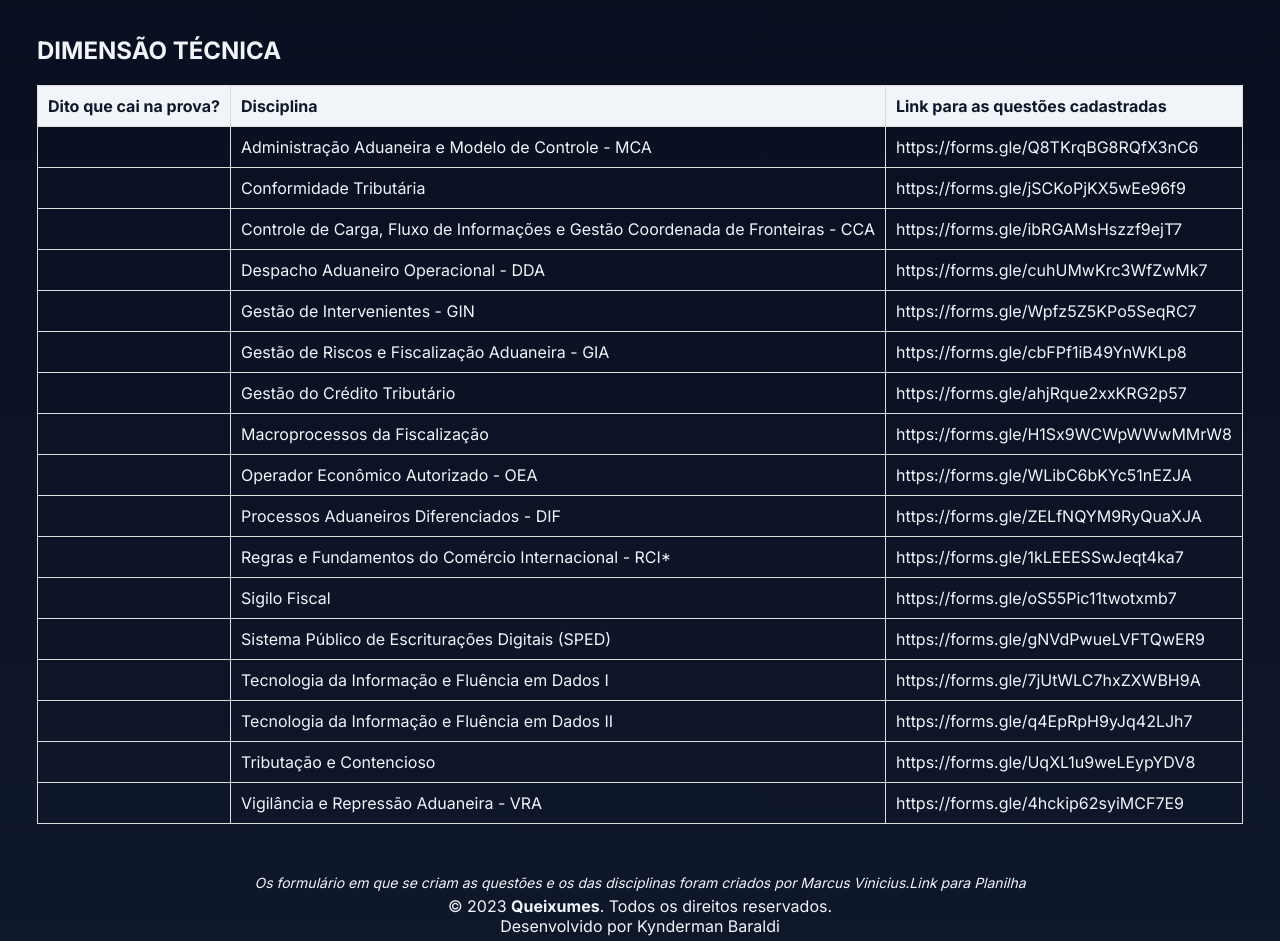
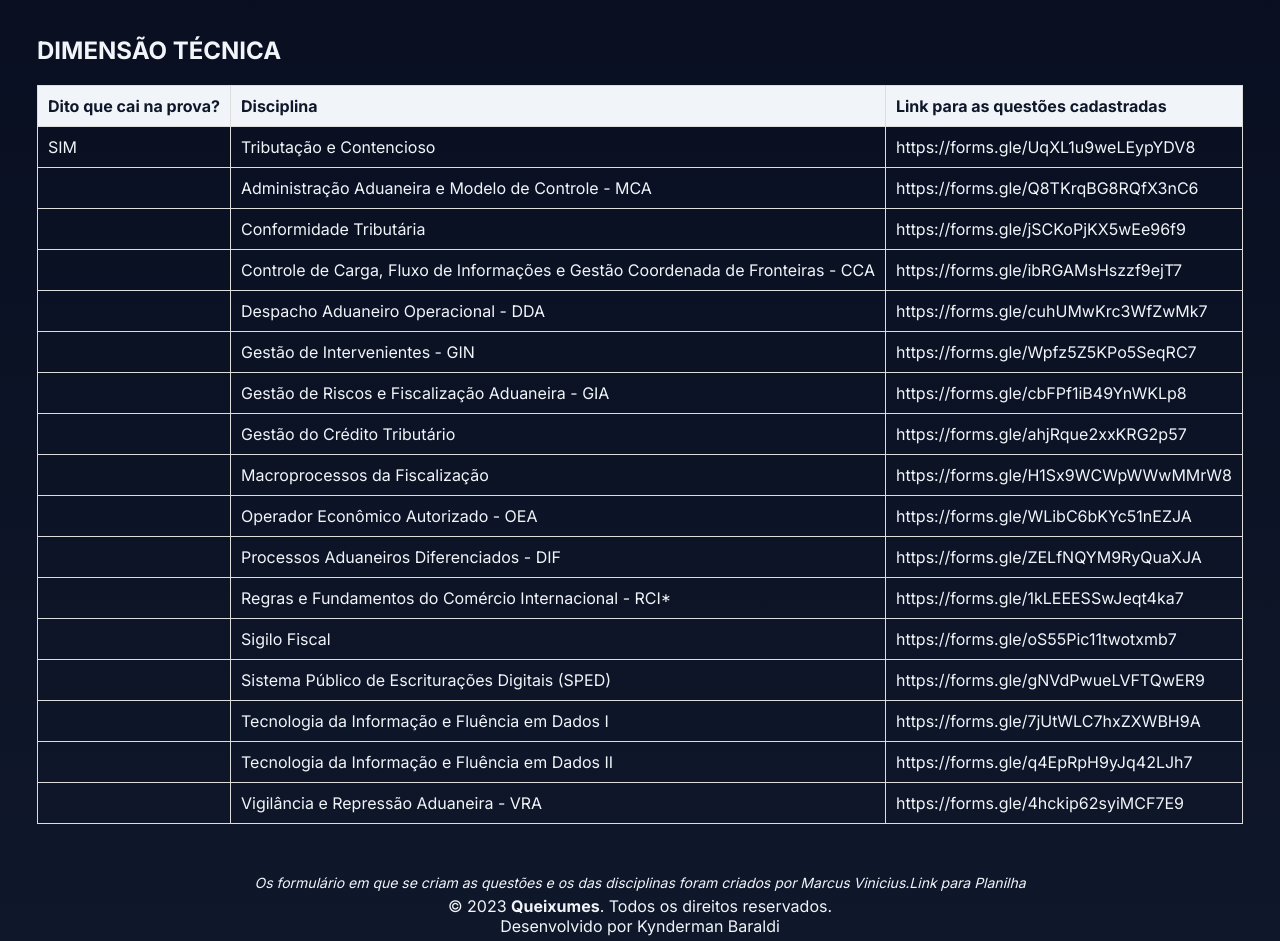
Before and after one commit to KyndermanBaraldi/queixumes, a Next.js app: page /disciplinas in a window 1280 px wide. Shown: the part 1100-2041 px from the top of the page. Built offline with nearby package versions, Linux system fonts and the light colour scheme.

Commit message:
update Simulado

```diff
--- a/src/app/simulado/page.tsx
+++ b/src/app/simulado/page.tsx
@@ -6,7 +6,8 @@ interface Question {
   options: string[];
   answer: string;
   resolution: string;
-  author: string
+  author: string;
+  course: string;
 }
 
 const Home: React.FC = () => {
@@ -96,6 +97,7 @@ const Home: React.FC = () => {
       </div>
       <div className="quiz-body">
         <h3>{`${currentQuestion + 1} - ${questions[currentQuestion].question}`}</h3>
+        <p>Disciplina: {questions[currentQuestion].course}</p>
         <p>Autor: {questions[currentQuestion].author}</p>
         <div className="options">
           {questions[currentQuestion].options.map((option, index) => (
--- a/src/data/disciplinas.ts
+++ b/src/data/disciplinas.ts
@@ -22,6 +22,7 @@ const dimensaoHumana = [
 
   // Dimensão Técnica
   const dimensaoTecnica = [
+    { disciplina: "Tributação e Contencioso", link: "https://forms.gle/UqXL1u9weLEypYDV8", caiNaProva: "SIM" },
     { disciplina: "Administração Aduaneira e Modelo de Controle - MCA", link: "https://forms.gle/Q8TKrqBG8RQfX3nC6", caiNaProva: "" },
     { disciplina: "Conformidade Tributária", link: "https://forms.gle/jSCKoPjKX5wEe96f9", caiNaProva: "" },
     { disciplina: "Controle de Carga, Fluxo de Informações e Gestão Coordenada de Fronteiras - CCA", link: "https://forms.gle/ibRGAMsHszzf9ejT7", caiNaProva: "" },
@@ -37,7 +38,6 @@ const dimensaoHumana = [
     { disciplina: "Sistema Público de Escriturações Digitais (SPED)", link: "https://forms.gle/gNVdPwueLVFTQwER9", caiNaProva: "" },
     { disciplina: "Tecnologia da Informação e Fluência em Dados I", link: "https://forms.gle/7jUtWLC7hxZXWBH9A", caiNaProva: "" },
     { disciplina: "Tecnologia da Informação e Fluência em Dados II", link: "https://forms.gle/q4EpRpH9yJq42LJh7", caiNaProva: "" },
-    { disciplina: "Tributação e Contencioso", link: "https://forms.gle/UqXL1u9weLEypYDV8", caiNaProva: "" },
     { disciplina: "Vigilância e Repressão Aduaneira - VRA", link: "https://forms.gle/4hckip62syiMCF7E9", caiNaProva: "" },
   ];
 
```
